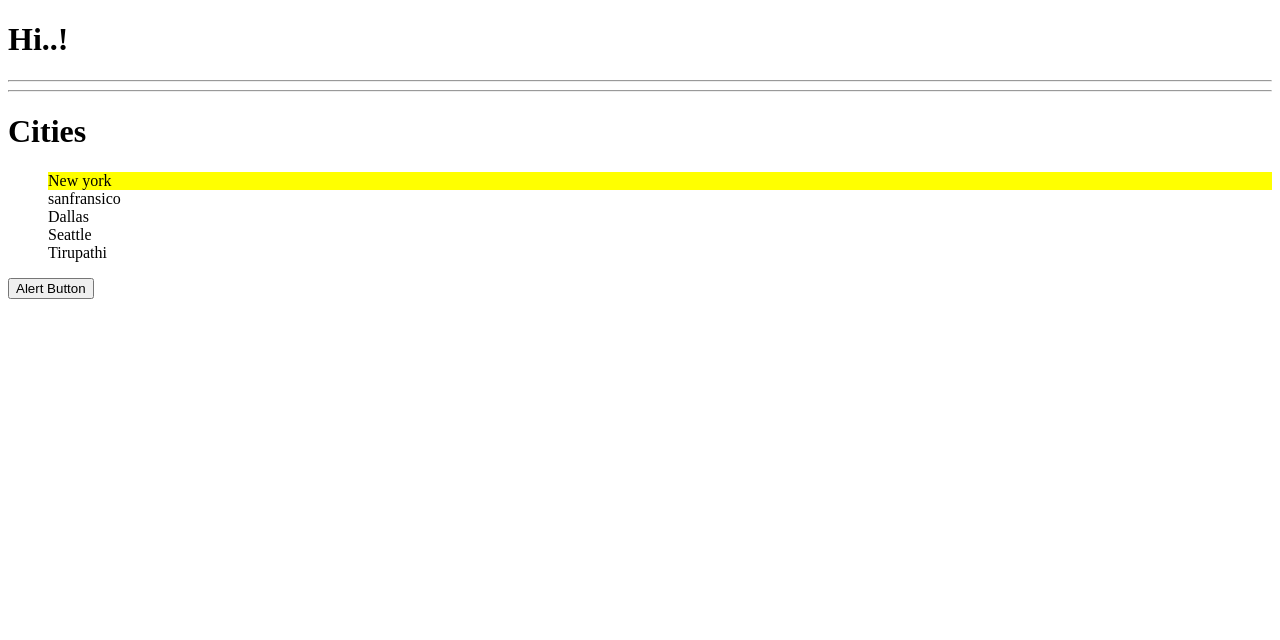
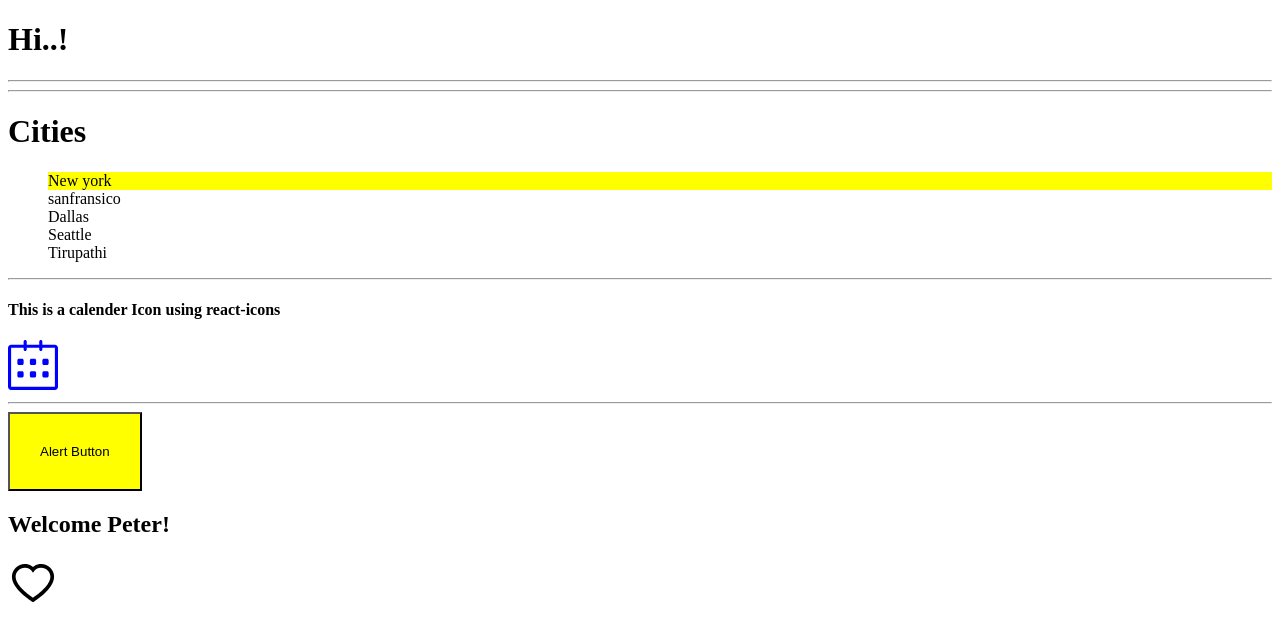
Before and after one commit to Brunda31/react-vite, a React (Vite) app: page / in a window 1280 px wide. Shown: the top 640 px of the page. Built offline with nearby package versions, Linux system fonts and the light colour scheme.

Commit message:
heart-iconWithToggle

```diff
--- a/package.json
+++ b/package.json
@@ -13,6 +13,7 @@
     "bootstrap": "^5.2.3",
     "react": "^18.2.0",
     "react-dom": "^18.2.0",
+    "react-icons": "^5.2.1",
     "styled-components": "^6.1.12"
   },
   "devDependencies": {
--- a/src/App.tsx
+++ b/src/App.tsx
@@ -2,6 +2,9 @@ import { useState } from "react";
 import Buttons from "./components/buttons";
 import Alert from "./components/Alert";
 import ListGroup from "./components/ListGroup";
+import WelcomeTitle from "./components/UserInfo";
+import { SlCalender } from "react-icons/sl";
+import Like from "./components/Like";
 
 function App() {
   const [setalert, settingalert] = useState(false);
@@ -26,6 +29,10 @@ function App() {
       <Buttons color="secondary" onClick={() => settingalert(true)}>
         Alert Button
       </Buttons>
+
+      <WelcomeTitle></WelcomeTitle>
+
+      <Like onClick={() => console.log("Clicked!")}></Like>
     </div>
   );
 }
--- a/src/components/Alert.tsx
+++ b/src/components/Alert.tsx
@@ -1,16 +1,27 @@
 import { ReactNode } from "react";
 import App from "../App";
+import styled from "styled-components";
 
 interface props {
   children: ReactNode; //instead of text : String, we give children : ReactNode for <span> component to be given....
   onClose: () => void;
 }
 
+interface bprops {
+  type?: string;
+}
+
+const Bu = styled.button<bprops>`
+  margin: 30 px;
+  background-color: "green";
+  padding: 20px;
+`;
+
 const Alert = ({ children, onClose }: props) => {
   return (
     <div className="alert alert-primary alert-dismissible">
       {children}
-      <button type="button" className="btn-close" onClick={onClose}></button>
+      <Bu type="button" className="btn-close" onClick={onClose}></Bu>
     </div>
   );
 };
--- /dev/null
+++ b/src/components/Like.tsx
@@ -0,0 +1,21 @@
+import React, { useState } from "react";
+import { AiFillHeart, AiOutlineHeart } from "react-icons/ai";
+
+interface props {
+  onClick: () => void;
+}
+
+const Like = ({ onClick }: props) => {
+  const [status, setStatus] = useState(false);
+
+  const toggle = () => {
+    setStatus(!status);
+    onClick();
+  };
+
+  if (status)
+    return <AiFillHeart color="Violet" size="50px" onClick={toggle} />;
+  return <AiOutlineHeart size="50px" onClick={toggle} />;
+};
+
+export default Like;
--- a/src/components/ListGroup/ListGroup.tsx
+++ b/src/components/ListGroup/ListGroup.tsx
@@ -2,6 +2,7 @@ import { useState } from "react";
 import { Fragment } from "react";
 import styles from "./ListGroup.module.css";
 import styled from "styled-components";
+import { SlCalender } from "react-icons/sl";
 
 const ListItem = styled.ul`
   padding: 50;
@@ -49,6 +50,10 @@ function ListGroup({ items, heading, onSelectItem }: Props) {
           </Li>
         ))}
       </ListItem>
+      <hr></hr>
+      <h4>This is a calender Icon using react-icons</h4>
+      <SlCalender color="blue" size="50"></SlCalender>
+      <hr></hr>
     </Fragment>
   );
 }
--- /dev/null
+++ b/src/components/UserInfo.tsx
@@ -0,0 +1,15 @@
+import React from "react";
+
+// Create the WelcomeTitle React component
+function WelcomeTitle({ primary = false, user = "Peter" }) {
+  // Determine the element to use
+  const Tag = primary ? "h1" : "h2";
+
+  // Determine the text to display
+  const text = user !== undefined ? `Welcome ${user}!` : "Welcome!";
+
+  return <Tag>{text}</Tag>;
+}
+
+// Export the component
+export default WelcomeTitle;
--- a/src/components/buttons.tsx
+++ b/src/components/buttons.tsx
@@ -1,4 +1,15 @@
 import React, { Children } from "react";
+import styled from "styled-components";
+
+interface ButtonC {
+  active?: boolean;
+  onClick: () => void;
+}
+
+const Bu = styled.button<ButtonC>`
+  padding: 30px;
+  background-color: ${(props) => (props.active ? "green" : "yellow")};
+`;
 
 interface props {
   children: String;
@@ -8,9 +19,9 @@ interface props {
 
 const Buttons = ({ children, color, onClick }: props) => {
   return (
-    <button className="btn btn-primary" onClick={onClick}>
+    <Bu className="btn btn-primary" onClick={onClick}>
       {children}
-    </button>
+    </Bu>
   );
 };
 
```
Also changed, not shown: 1 other file (tests, documents, lock files or other folders).
